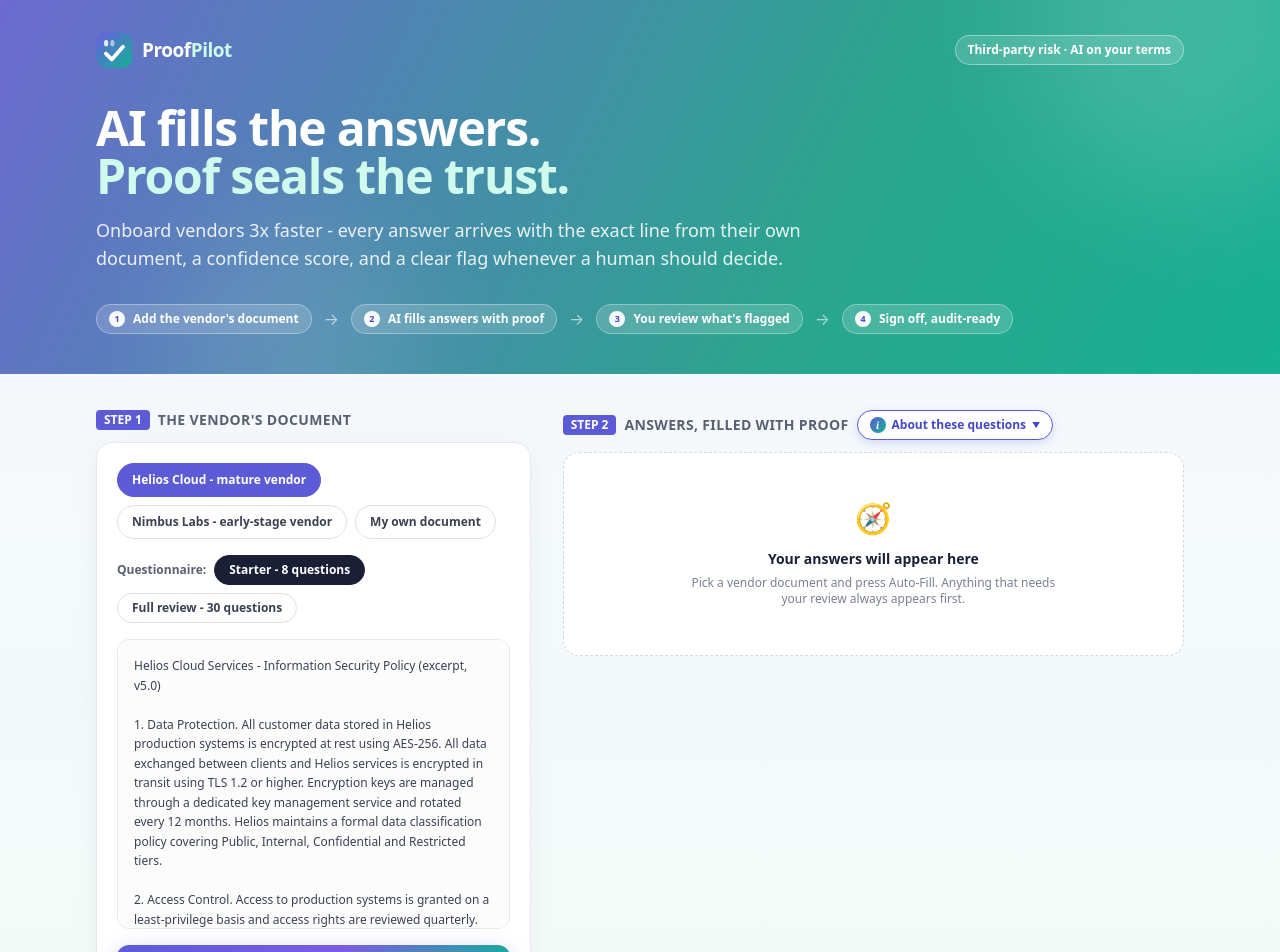
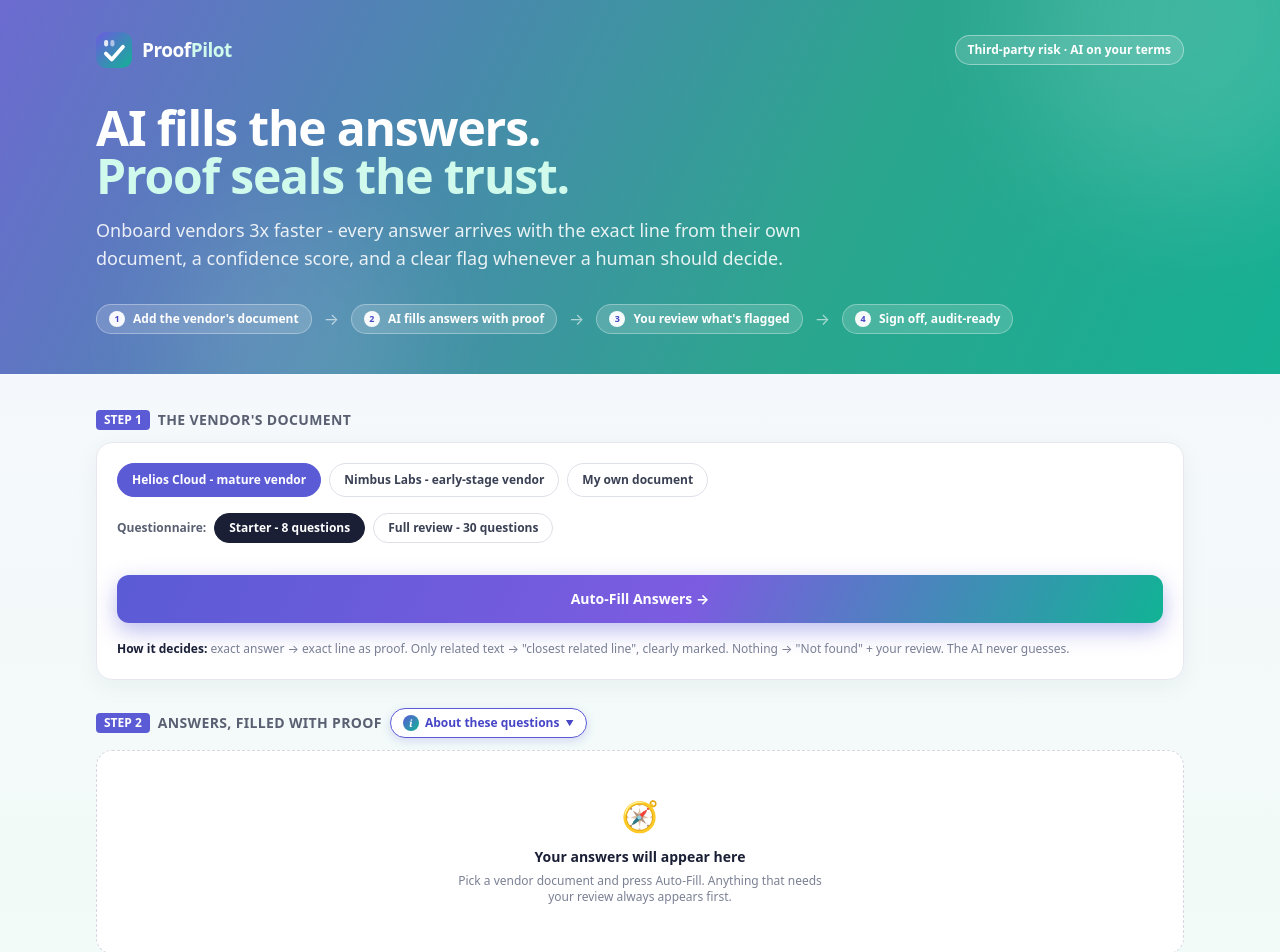
Before and after one commit to angelaemoin1604/proofpilot, a React (Vite) app: page / in a window 1280 px wide. Shown: the top 952 px of the page. Built offline with nearby package versions, Linux system fonts and the light colour scheme.

Commit message:
Changes 6

```diff
--- a/src/App.jsx
+++ b/src/App.jsx
@@ -1120,9 +1120,9 @@
         </div>
       </header>
 
-      <main className="max-w-6xl mx-auto px-5 md:px-8 py-9 grid gap-8 lg:grid-cols-12 items-start">
+      <main className="max-w-6xl mx-auto px-5 md:px-8 py-9 flex flex-col gap-7">
         {/* ============ LEFT: DOCUMENT ============ */}
-        <section className="lg:col-span-5" style={{ animation: "ppFadeUp .6s .35s ease both", position: "sticky", top: 24, alignSelf: "flex-start" }}>
+        <section style={{ animation: "ppFadeUp .6s .35s ease both" }}>
           <div className="flex items-center gap-2 mb-3">
             <span className="text-xs font-bold px-2 py-0.5 rounded text-white" style={{ background: INDIGO }}>STEP 1</span>
             <h2 className="text-sm font-bold tracking-wide" style={{ color: "#5A6072" }}>THE VENDOR'S DOCUMENT</h2>
@@ -1182,24 +1182,15 @@
               </div>
             )}
 
-            <div className="relative rounded-xl overflow-hidden" style={{ border: "1px solid #E6E8EE" }}>
-              {docKey === "custom" ? (
+            {docKey === "custom" && !fileInfo && (
+              <div className="relative mb-3">
                 <textarea value={customText} onChange={(e) => { setCustomText(e.target.value); setFileInfo(null); setFilePages(null); }}
                   placeholder="…or paste any security policy, SOC 2 summary, or trust-center text here"
-                  className="w-full p-4 text-xs leading-relaxed outline-none"
-                  style={{ fontFamily: "ui-monospace, SFMono-Regular, Menlo, monospace", background: "#FCFCFD", resize: "vertical", height: 230 }} />
-              ) : (
-                <div className="overflow-y-auto p-4 text-xs leading-relaxed whitespace-pre-wrap" style={{ background: "#FCFCFD", color: "#3A4154", height: 288 }}>
-                  {SAMPLE_DOCS[docKey].text}
-                </div>
-              )}
-              {loading && (
-                <>
-                  <div className="absolute inset-0" style={{ background: "linear-gradient(180deg, rgba(91,91,214,.05), rgba(17,179,149,.05))" }} />
-                  <div className="absolute left-0 right-0" style={{ height: 3, background: `linear-gradient(90deg, transparent, ${INDIGO}, #11B395, transparent)`, boxShadow: `0 0 16px ${INDIGO}`, animation: "ppScan 1.8s ease-in-out infinite" }} />
-                </>
-              )}
-            </div>
+                  className="w-full p-3 text-xs leading-relaxed outline-none rounded-xl"
+                  style={{ fontFamily: "ui-monospace, SFMono-Regular, Menlo, monospace", background: "#FCFCFD", border: "1px solid #E6E8EE", resize: "vertical", height: 110 }} />
+              </div>
+            )}
+
 
             <button onClick={runPrefill} disabled={loading || parsing}
               className="pp-btn mt-4 w-full rounded-xl px-4 py-3.5 text-sm font-bold text-white"
@@ -1236,7 +1227,7 @@
         </section>
 
         {/* ============ RIGHT: ANSWERS ============ */}
-        <section className="lg:col-span-7" ref={resultsRef}>
+        <section ref={resultsRef}>
           <div className="flex items-center gap-2 mb-3 flex-wrap" style={{ animation: "ppFadeUp .6s .45s ease both" }}>
             <span className="text-xs font-bold px-2 py-0.5 rounded text-white" style={{ background: INDIGO }}>STEP 2</span>
             <h2 className="text-sm font-bold tracking-wide" style={{ color: "#5A6072" }}>ANSWERS, FILLED WITH PROOF</h2>
@@ -1407,7 +1398,7 @@
 
         {/* ============ STEP 3: ANSWER MAP ============ */}
         {results && (
-          <section className="lg:col-span-12" ref={mapRef} style={{ animation: "ppFadeUp .6s ease both" }}>
+          <section ref={mapRef} style={{ animation: "ppFadeUp .6s ease both" }}>
             <div className="flex items-center gap-2 mb-3 flex-wrap">
               <span className="text-xs font-bold px-2 py-0.5 rounded text-white" style={{ background: INDIGO }}>STEP 3</span>
               <h2 className="text-sm font-bold tracking-wide" style={{ color: "#5A6072" }}>ANSWER MAP - THE DOCUMENT, HIGHLIGHTED</h2>
```
Also changed, not shown: src/smart-intake-prototype.jsx (+11 -20 lines).
